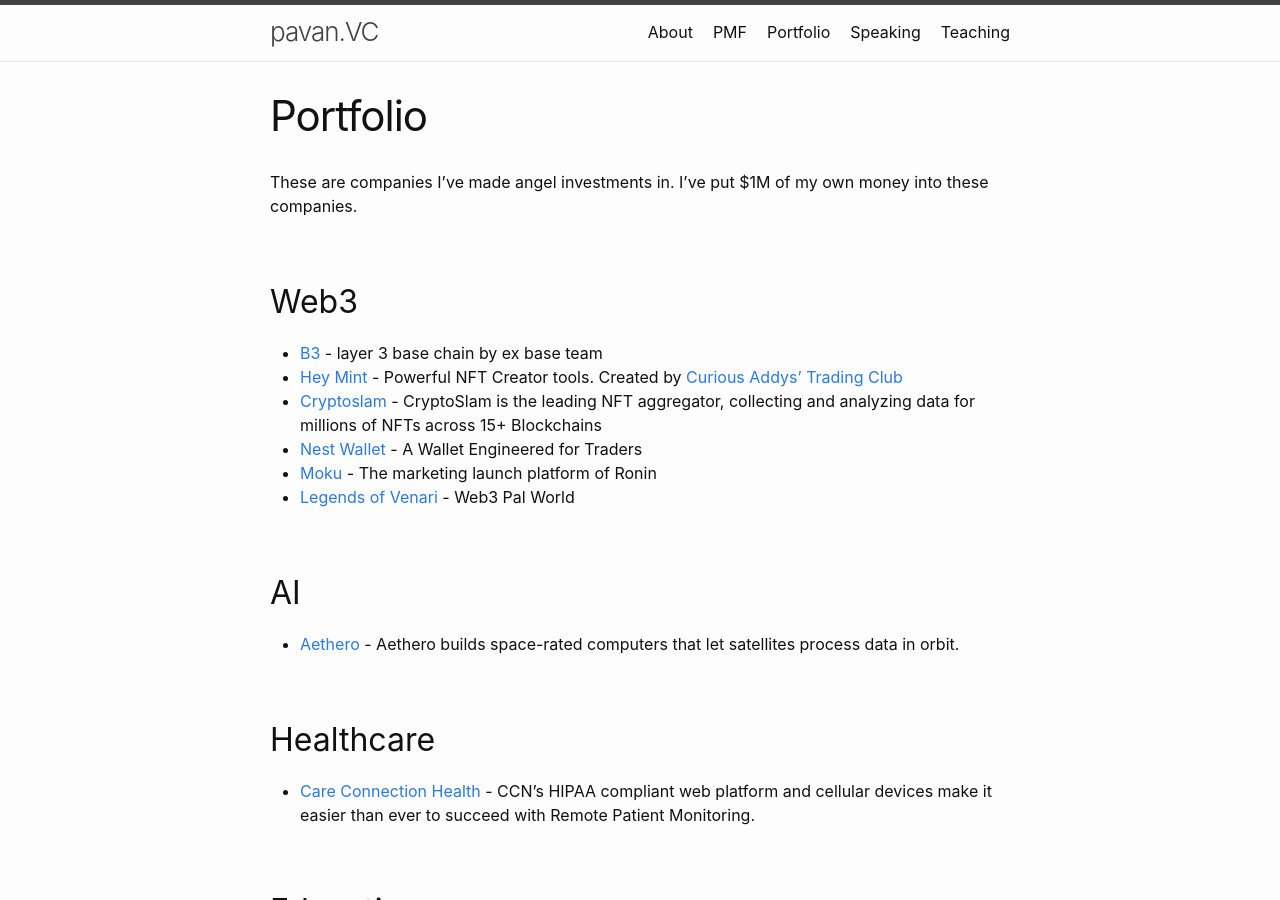
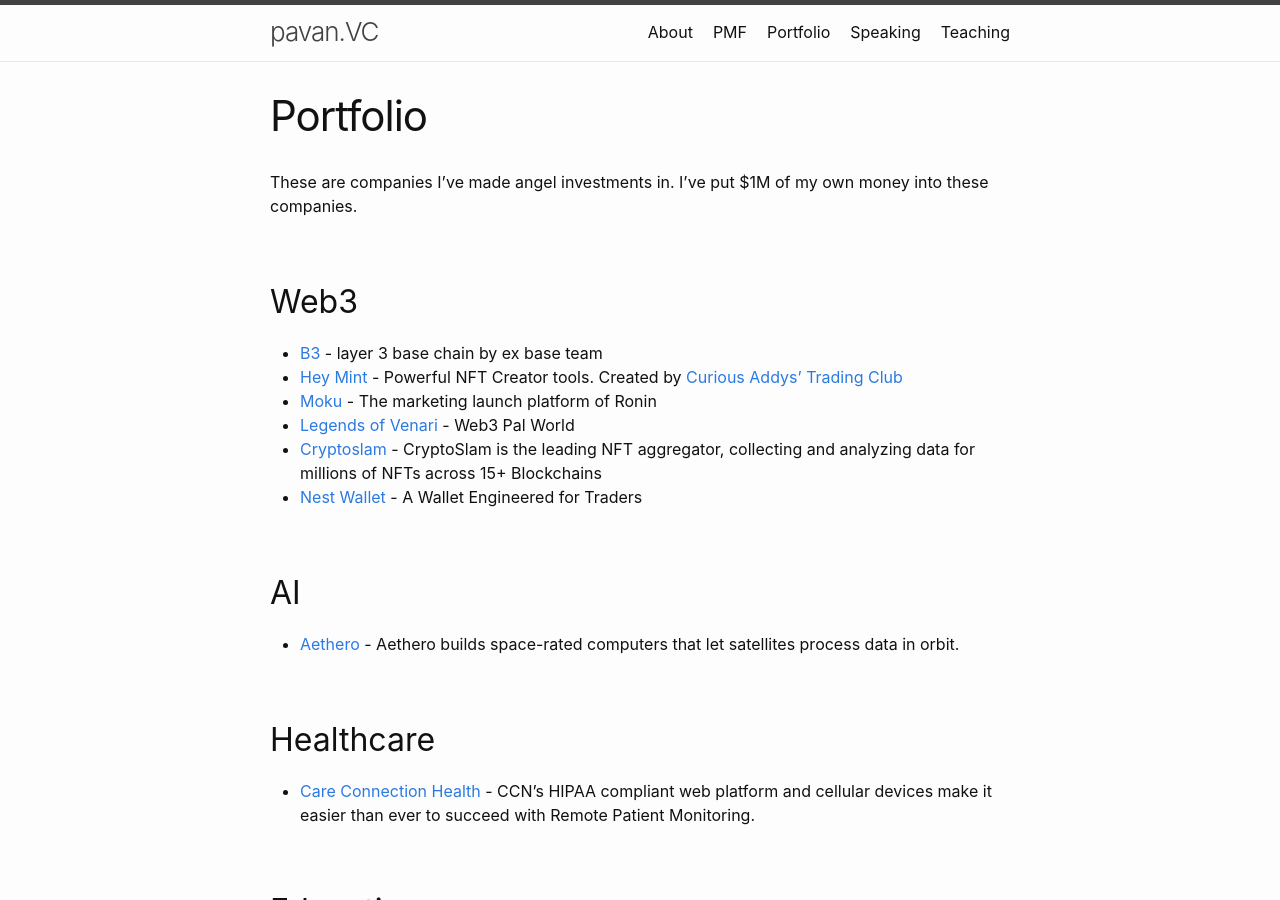
Before and after one commit to katpavan/katpavan.github.io, a Jekyll site: the page built from portfolio.md, in a window 1280 px wide and 900 px high. Built offline with Jekyll 4.4.1, drawn with Linux system fonts in a browser that asks for light colours; part of the change alters nothing that is shown.

```diff
--- a/portfolio.md
+++ b/portfolio.md
@@ -8,12 +8,12 @@ These are companies I've made angel investments in. I've put $1M of my own money
 
 ## Web3
 
-- [B3](#) - layer 3 base chain by ex base team
+- [B3](https://x.com/b3dotfun/) - layer 3 base chain by ex base team
 - [Hey Mint](https://www.heymint.xyz/) - Powerful NFT Creator tools. Created by [Curious Addys' Trading Club](https://curiousaddys.com/)
+- [Moku](https://x.com/Moku_HQ/status/1805407187482640642) - The marketing launch platform of Ronin
+- [Legends of Venari](https://legendsofvenari.com/) - Web3 Pal World
 - [Cryptoslam](https://cryptoslam.io/) - CryptoSlam is the leading NFT aggregator, collecting and analyzing data for millions of NFTs across 15+ Blockchains
 - [Nest Wallet](https://nestwallet.xyz/) - A Wallet Engineered for Traders
-- [Moku](https://x.com/Moku_HQ/status/1805407187482640642) - The marketing launch platform of Ronin
-- [Legends of Venari](https://legendsofvenari.com/) - Web3 Pal World
 
 ## AI
 - [Aethero](https://aethero.com/) - Aethero builds space-rated computers that let satellites process data in orbit.
```
